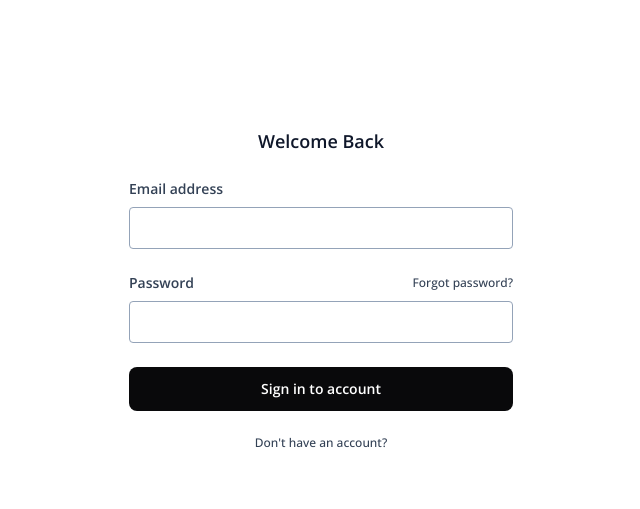
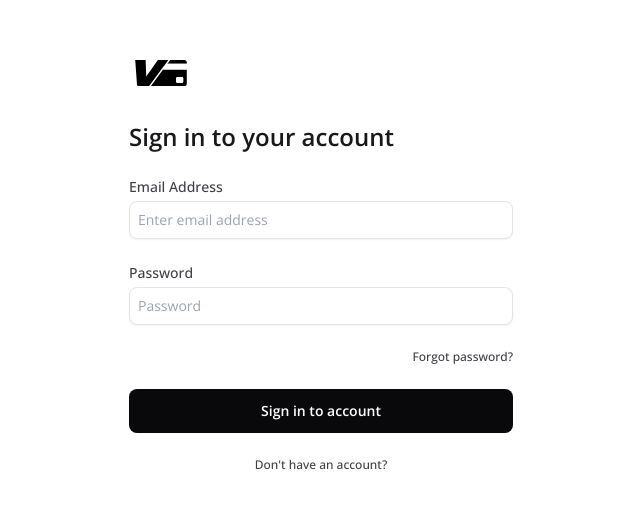
Before and after one commit to tate2301/tif, a Next.js app in the folder apps/dashboard/: page / in a window 1280 px wide. Shown: the part 111-620 px from the top of the page, without its empty margins (319-959 px from the left). Built offline with nearby package versions, Linux system fonts and the light colour scheme.

Commit message:
feature: new login page

```diff
--- /dev/null
+++ b/apps/dashboard/src/helpers/getMessage.ts
@@ -0,0 +1,7 @@
+const getMessage = (err: any) => {
+    return err.response && err.response.data && err.response.data.message
+      ? err.response.data.message
+      : err.message;
+  };
+
+  export { getMessage };
--- a/apps/dashboard/src/pages/index.tsx
+++ b/apps/dashboard/src/pages/index.tsx
@@ -3,6 +3,8 @@ import { useState } from "react";
 import PrimaryButton from "../components/buttons/PrimaryButton";
 import Head from "next/head";
 import { useRouter } from "next/router";
+import Image from "next/image";
+import CustomInput from "@/components/inputs/CustomInput";
 
 export function Index() {
   const [email, setEmail] = useState("");
@@ -32,52 +34,42 @@ export function Index() {
       <Head>
         <title>Dashboard - Login</title>
       </Head>
-      <div className="overflow-hidden relative min-h-screen grid items-center  w-full px-4">
-
+      <div className="overflow-hidden relative min-h-screen grid pt-40 w-full px-4">
         <div className="max-w-sm mx-auto w-full flex flex-col space-y-6">
-          <p className="text-slate-900 text-lg font-semibold text-center">
-            Welcome Back
-          </p>
-          <div className="flex flex-col w-full space-y-2">
-            <label
-              htmlFor="email"
-              className="z-10 text-slate-700 text-sm font-semibold"
-            >
-              Email address
-            </label>
-            <input
-              type="email"
-              value={email}
-              onChange={(e) => setEmail(e.target.value)}
-              className="bg-white z-10 border border-slate-400 rounded p-2"
+          <div className="flex flex-row self-start">
+            <div className="w-16 h-12 relative rounded-lg">
+              <Image
+                src={"/images/velocity.svg"}
+                alt="logo icon"
+                layout="fill"
+                objectFit="cover"
               />
             </div>
-          <div className="flex flex-col w-full space-y-2">
-            <div className="flex flex-row items-center justify-between">
-              <label
-                htmlFor="password"
-                className="z-10 text-slate-700 text-sm font-semibold"
-              >
-                Password
-              </label>
+          </div>
+          {/* <BorderedHeading text="Welcome Back" /> */}
+          <p className="text-2xl heading-text text-left font-semibold">Sign in to your account</p>
+          <CustomInput
+            heading="Email Address"
+            value={email}
+            setValue={setEmail}
+            placeholder="Enter email address"
+          />
+          <CustomInput
+            heading="Password"
+            value={password}
+            setValue={setPassword}
+            placeholder="Password"
+          />
           <Link
             href={"/login"}
-                className="text-xs font-medium text-slate-700 text-center"
+            className="text-xs font-medium  main-link-text text-right"
           >
             Forgot password?
           </Link>
-            </div>
-            <input
-              type="password"
-              value={password}
-              onChange={(e) => setPassword(e.target.value)}
-              className="bg-white z-10 border border-slate-400 rounded p-2"
-            />
-          </div>
           <PrimaryButton text="Sign in to account" onClick={login_user} />
           <Link
-            href={"/login"}
-            className="text-xs font-medium text-slate-700 text-center"
+            href={"/register"}
+            className="text-xs font-medium main-link-text text-center"
           >
             Don't have an account?
           </Link>
--- a/apps/dashboard/src/pages/styles.css
+++ b/apps/dashboard/src/pages/styles.css
@@ -70,9 +70,7 @@
   .main-link-text {
     @apply dark:text-zinc-400 text-zinc-700 dark:hover:text-zinc-300 hover:text-zinc-900 cursor-pointer;
   }
-  .light-link-text {
-    @apply text-secondary-original hover:text-secondary-light cursor-pointer;
-  }
+
   .heading-text {
     @apply dark:text-zinc-200 text-zinc-900;
   }
```
Also changed, not shown: apps/dashboard/public/images/velocity-logo.png (added), apps/dashboard/public/images/velocity.svg (added). Lines whose indentation alone changed are shown as unchanged.
